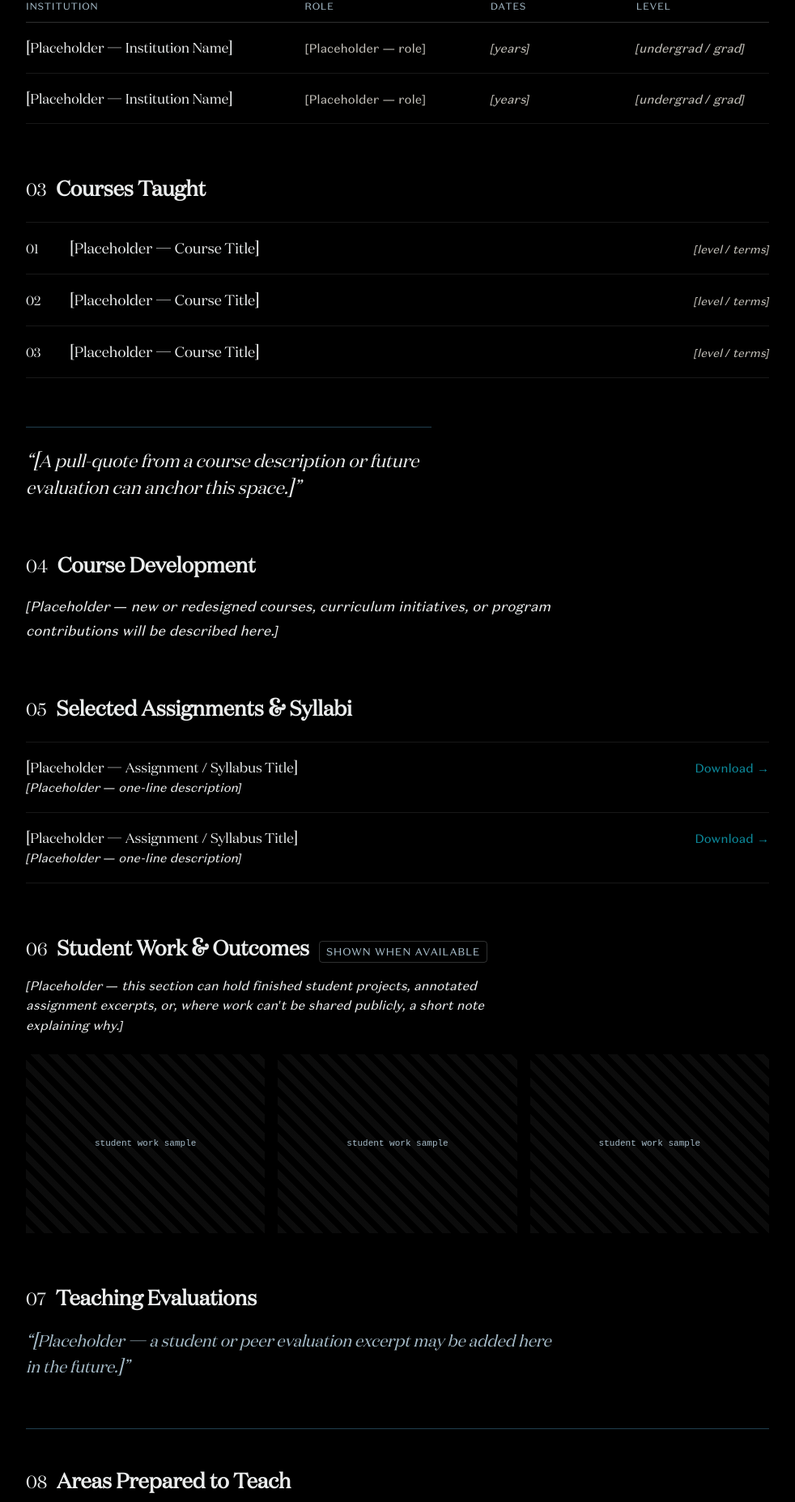
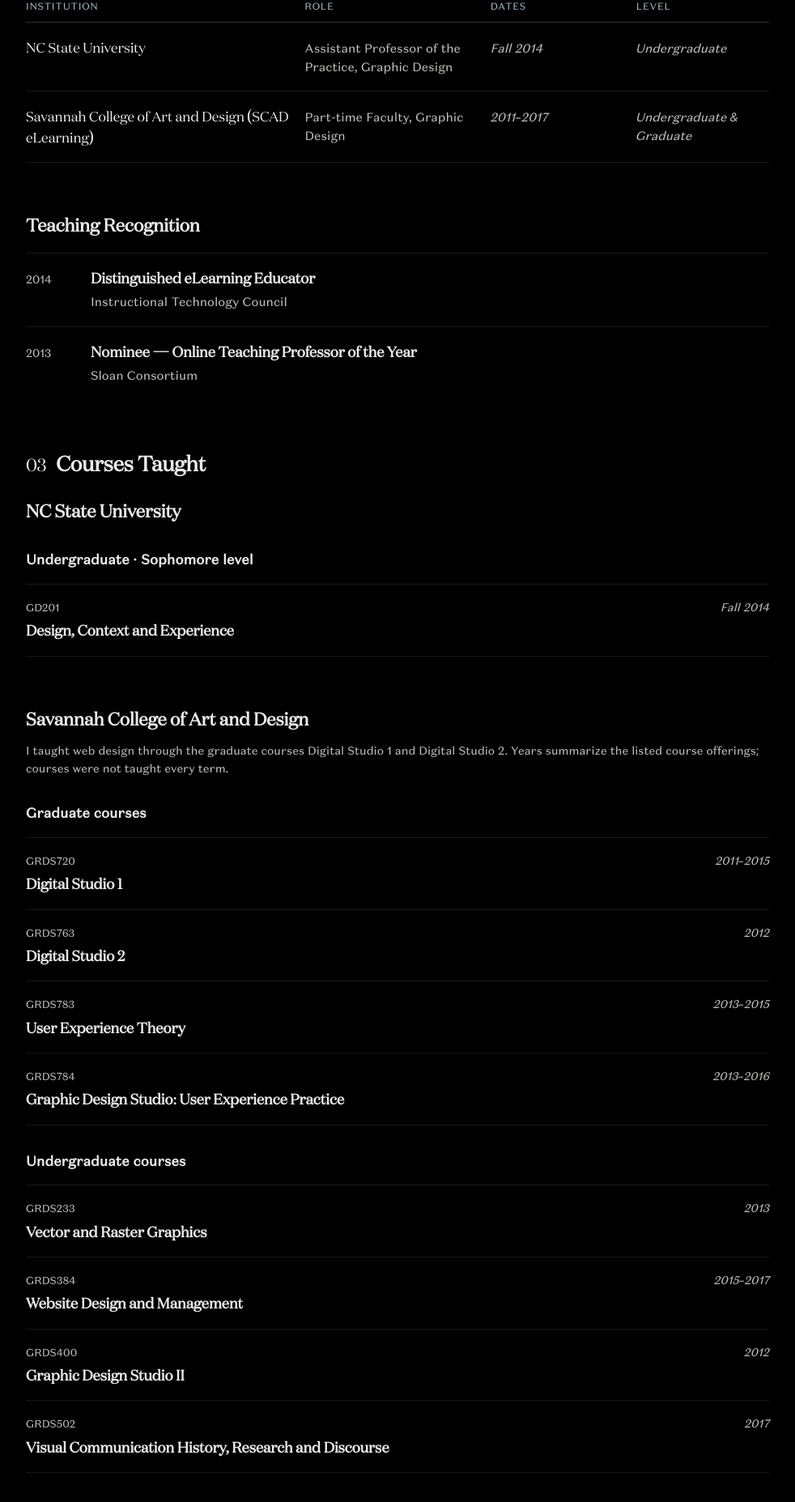
Before and after one commit to RHemstad/portfolio, a React (Vite) app: page /teaching in a window 1280 px wide. Shown: the part 880-2735 px from the top of the page at 81% size, without its empty margins (32-1014 px from the left). Built offline with nearby package versions, Linux system fonts and the light colour scheme.

Commit message:
fix: adding teaching content

```diff
--- a/src/pages.css
+++ b/src/pages.css
@@ -661,7 +661,7 @@
   color: var(--color-text-primary);
 }
 
-.teaching-column .provisional-note {
+.teaching-column p {
   font-size: 15.5px;
   line-height: 1.6;
   color: var(--color-text-primary);
@@ -1933,6 +1933,48 @@ a.link-body:visited {
   color: var(--color-text-muted);
 }
 
+.teaching-recognition {
+  margin: 0 0 var(--teach-section-gap);
+  padding: 0;
+}
+
+.teaching-recognition > h3 {
+  margin: 0 0 18px;
+  font-size: 22px;
+}
+
+.teaching-recognition-list {
+  list-style: none;
+  padding: 0;
+  margin: 0;
+}
+
+.teaching-recognition-list > li {
+  display: grid;
+  grid-template-columns: 64px minmax(0, 1fr);
+  gap: 16px;
+  align-items: baseline;
+  padding-block: var(--teach-row-pad);
+  border-top: var(--border-width-thin) solid var(--color-border-light);
+}
+
+.teaching-recognition-year {
+  font-size: 14px;
+  color: var(--color-text-muted);
+}
+
+.teaching-recognition-list h4 {
+  margin: 0;
+  font-size: var(--teach-course-title-size);
+  line-height: 1.4;
+}
+
+.teaching-recognition-list p {
+  margin: 6px 0 0;
+  font-size: var(--teach-appt-field-size);
+  color: var(--color-text-muted);
+}
+
 @media (max-width: 767px) {
   .teaching-appt-header-row {
     display: none;
@@ -1941,10 +1983,38 @@ a.link-body:visited {
 
 /* ----- 03 Courses Taught ----- */
 
+.teaching-course-institution {
+  margin-bottom: var(--teach-section-gap);
+}
+
+.teaching-course-institution > h3 {
+  margin: 0 0 12px;
+  font-size: 22px;
+}
+
+.teaching-course-note {
+  margin: 0;
+  font-size: 14px;
+  color: var(--color-text-muted);
+  line-height: 1.6;
+}
+
+.teaching-course-group {
+  margin-top: 32px;
+}
+
+.teaching-course-group > h4 {
+  margin: 0 0 16px;
+  font-family: var(--font-sans);
+  font-size: 17px;
+}
+
 .teaching-courses-list {
   display: flex;
   flex-direction: column;
-  margin-bottom: var(--teach-section-gap);
+  list-style: none;
+  margin: 0;
+  padding: 0;
 }
 
 .teaching-course-row {
@@ -1955,25 +2025,53 @@ a.link-body:visited {
   padding-block: var(--teach-row-pad);
   border-top: var(--border-width-thin) solid var(--color-border-light);
 }
-.teaching-course-row--last {
+.teaching-course-row:last-child {
   border-bottom: var(--border-width-thin) solid var(--color-border-light);
 }
 
-.teaching-course-num {
+.teaching-course-code {
+  display: block;
+  margin-bottom: 6px;
+  color: var(--color-text-muted);
+  font-size: 13px;
+}
+.teaching-course-title {
+  margin: 0;
   font-family: var(--font-serif);
   color: var(--color-text-primary);
-  font-size: 16px;
-}
-.teaching-course-title {
-  font-family: var(--font-serif);
-  color: var(--color-text-primary);
   font-size: var(--teach-course-title-size);
+  line-height: 1.4;
 }
 .teaching-course-terms {
   font-style: italic;
   color: var(--color-text-muted);
   font-size: 14px;
   white-space: nowrap;
+}
+
+.teaching-advising {
+  font-size: var(--teach-body-size);
+  line-height: 1.65;
+}
+
+.teaching-advising-list {
+  margin: 0 0 24px;
+  padding-left: 20px;
+}
+
+.teaching-advising > h5 {
+  margin: 0 0 12px;
+  font-family: var(--font-sans);
+  font-size: 15px;
+}
+
+.teaching-thesis-students {
+  list-style: none;
+  margin: 0;
+  padding: 0;
+  display: grid;
+  grid-template-columns: repeat(auto-fit, minmax(min(100%, 200px), 1fr));
+  gap: 8px 24px;
 }
 
 .teaching-pull-quote {
@@ -2074,19 +2172,44 @@ a.link-body:visited {
   text-align: center;
 }
 
-/* ----- 07 Teaching Evaluations ----- */
+/* ----- 05 Teaching Feedback ----- */
+
+.teaching-evals-section {
+  margin-bottom: var(--teach-section-gap);
+}
+
+.teaching-feedback-excerpt {
+  margin: 0;
+  max-width: 58ch;
+}
+
+.teaching-feedback-excerpt + .teaching-feedback-excerpt {
+  margin-top: 32px;
+}
 
 .teaching-evals-quote {
   font-family: var(--font-serif);
   font-style: italic;
-  font-size: 20px;
+  font-size: clamp(17px, 2vw, 20px);
   line-height: 1.6;
-  color: var(--color-text-subtle);
-  margin: 0 0 var(--teach-section-gap);
+  color: var(--color-text-primary);
+  margin: 0;
   max-width: 52ch;
 }
 
-/* ----- 08 Areas Prepared to Teach (closing) ----- */
+.teaching-evals-quote p {
+  margin: 0;
+}
+
+.teaching-feedback-attribution {
+  margin-top: 12px;
+  font-family: var(--font-sans);
+  font-size: 13px;
+  line-height: 1.6;
+  color: var(--color-text-muted);
+}
+
+/* ----- 06 Areas Prepared to Teach (closing) ----- */
 
 .teaching-areas {
   border-top: var(--border-width-thin) solid var(--color-border-accent);
--- a/src/pages/Teaching.jsx
+++ b/src/pages/Teaching.jsx
@@ -7,15 +7,11 @@ import PhilosophySection from './teaching/PhilosophySection';
 import AppointmentsSection from './teaching/AppointmentsSection';
 import CoursesSection from './teaching/CoursesSection';
 import DevelopmentSection from './teaching/DevelopmentSection';
-import AssignmentsSection from './teaching/AssignmentsSection';
-import StudentWorkSection from './teaching/StudentWorkSection';
 import EvaluationsSection from './teaching/EvaluationsSection';
 import AreasSection from './teaching/AreasSection';
 
-/* New second-level page (design_handoff_teaching_page, "2a" approved),
-   reached from the homepage's Teaching section. All body content below
-   the hero is placeholder per the handoff's content guidelines — do
-   not invent institutions, courses, dates, quotes, or credentials. */
+// Confirmed teaching records and feedback sit alongside remaining draft
+// placeholders. Do not invent institutions, dates, quotes, or credentials.
 function Teaching() {
   // Hash-scroll and top-of-page scroll on route change are now handled
   // globally by <ScrollManager /> (see App.jsx).
@@ -38,8 +34,6 @@ function Teaching() {
             <AppointmentsSection />
             <CoursesSection />
             <DevelopmentSection />
-            <AssignmentsSection />
-            <StudentWorkSection />
             <EvaluationsSection />
             <AreasSection />
           </div>
--- a/src/pages/home/TeachingSection.jsx
+++ b/src/pages/home/TeachingSection.jsx
@@ -1,8 +1,3 @@
-/* Teaching section — new for the redesign, no prior content to migrate.
-   Everything bracketed below is a clearly-labeled placeholder standing in
-   for content that hasn't been finalized yet (see project constraints:
-   do not invent teaching history, courses, or credentials). Layout is
-   the approved "numbered column" treatment — no card/border boxes. */
 import { Link } from 'react-router-dom';
 
 function TeachingSection() {
@@ -11,35 +6,34 @@ function TeachingSection() {
       <div className="section-content">
         <div className="teaching-heading-row">
           <h2>Teaching</h2>
-          <span className="provisional-tag">Placeholder</span>
         </div>
 
         <p className="teaching-intro">
-          [Placeholder — a short introduction to teaching philosophy and academic interests will go here.]
+          My teaching connects graphic design, web design, and user experience through hands-on projects, experimentation, and individual feedback.
         </p>
 
         <div className="teaching-grid">
           <div className="teaching-column">
             <span className="teaching-number">01</span>
-            <h3>Selected Courses</h3>
-            <p className="provisional-note">[Placeholder — courses, institutions, terms taught.]</p>
+            <h3>Teaching Experience</h3>
+            <p>Undergraduate and graduate teaching at SCAD eLearning, and undergraduate teaching at NC State University.</p>
           </div>
 
           <div className="teaching-column">
             <span className="teaching-number">02</span>
-            <h3>Teaching Philosophy</h3>
-            <p className="provisional-note">[Placeholder — a short statement of approach and values.]</p>
+            <h3>Course Development</h3>
+            <p>Developed and taught User Experience Theory, a graduate course exploring the foundations of UX.</p>
           </div>
 
           <div className="teaching-column">
             <span className="teaching-number">03</span>
-            <h3>Guest Lectures</h3>
-            <p className="provisional-note">[Placeholder — guest lectures &amp; workshops.]</p>
+            <h3>Teaching Recognition</h3>
+            <p>Named a Distinguished eLearning Educator by the Instructional Technology Council in 2014.</p>
           </div>
         </div>
 
         <Link to="/teaching" className="link-editorial">
-          View full teaching page →
+          Explore my teaching →
         </Link>
       </div>
     </section>
--- a/src/pages/teaching/AppointmentsSection.jsx
+++ b/src/pages/teaching/AppointmentsSection.jsx
@@ -1,9 +1,3 @@
-/* 02 Institutions & Appointments — masthead-style table. Column headers
-   only render meaningfully on tablet/desktop; on mobile the grid
-   collapses to stacked rows and the header row is hidden via CSS
-   (redundant once stacked). Two placeholder rows, matching the
-   approved design — do not invent institution names, roles, dates, or
-   levels. */
 function AppointmentsSection() {
   return (
     <div id="tp-appointments" className="teaching-appt-section">
@@ -20,18 +14,38 @@ function AppointmentsSection() {
       </div>
 
       <div className="teaching-appt-row">
-        <span className="teaching-appt-name">[Placeholder — Institution Name]</span>
-        <span className="teaching-appt-field">[Placeholder — role]</span>
-        <span className="teaching-appt-field teaching-appt-field--italic">[years]</span>
-        <span className="teaching-appt-field teaching-appt-field--italic">[undergrad / grad]</span>
+        <span className="teaching-appt-name">NC State University</span>
+        <span className="teaching-appt-field">Assistant Professor of the Practice, Graphic Design</span>
+        <span className="teaching-appt-field teaching-appt-field--italic">Fall 2014</span>
+        <span className="teaching-appt-field teaching-appt-field--italic">Undergraduate</span>
       </div>
 
       <div className="teaching-appt-row teaching-appt-row--last">
-        <span className="teaching-appt-name">[Placeholder — Institution Name]</span>
-        <span className="teaching-appt-field">[Placeholder — role]</span>
-        <span className="teaching-appt-field teaching-appt-field--italic">[years]</span>
-        <span className="teaching-appt-field teaching-appt-field--italic">[undergrad / grad]</span>
+        <span className="teaching-appt-name">Savannah College of Art and Design (SCAD eLearning)</span>
+        <span className="teaching-appt-field">Part-time Faculty, Graphic Design</span>
+        <span className="teaching-appt-field teaching-appt-field--italic">2011–2017</span>
+        <span className="teaching-appt-field teaching-appt-field--italic">Undergraduate &amp; Graduate</span>
       </div>
+
+      <section className="teaching-recognition" aria-labelledby="teaching-recognition-heading">
+        <h3 id="teaching-recognition-heading">Teaching Recognition</h3>
+        <ul className="teaching-recognition-list">
+          <li>
+            <span className="teaching-recognition-year">2014</span>
+            <div>
+              <h4>Distinguished eLearning Educator</h4>
+              <p>Instructional Technology Council</p>
+            </div>
+          </li>
+          <li>
+            <span className="teaching-recognition-year">2013</span>
+            <div>
+              <h4>Nominee — Online Teaching Professor of the Year</h4>
+              <p>Sloan Consortium</p>
+            </div>
+          </li>
+        </ul>
+      </section>
     </div>
   );
 }
--- a/src/pages/teaching/AreasSection.jsx
+++ b/src/pages/teaching/AreasSection.jsx
@@ -1,4 +1,4 @@
-/* 08 Areas Prepared to Teach — the closing section: gold top rule, and
+/* 06 Areas Prepared to Teach — the closing section: gold top rule, and
    the largest heading/body treatment of any placeholder list on the
    page, by design, so the page ends on this rather than trailing off.
    Five placeholder subject areas, separated by " · ". */
@@ -8,7 +8,7 @@ function AreasSection() {
   return (
     <div id="tp-areas" className="teaching-areas">
       <div className="teaching-section-heading">
-        <span className="teaching-section-number">08</span>
+        <span className="teaching-section-number">06</span>
         <h2 className="teaching-areas-heading">Areas Prepared to Teach</h2>
       </div>
 
--- a/src/pages/teaching/CoursesSection.jsx
+++ b/src/pages/teaching/CoursesSection.jsx
@@ -1,6 +1,30 @@
-/* 03 Courses Taught — numbered index list, followed by a full-width
-   pull-quote placeholder bordered on top with the gold rule. Three
-   placeholder courses, matching the approved design. */
+const courseGroups = [
+  {
+    level: 'Graduate courses',
+    courses: [
+      { code: 'GRDS720', title: 'Digital Studio 1', years: '2011–2015' },
+      { code: 'GRDS763', title: 'Digital Studio 2', years: '2012' },
+      { code: 'GRDS783', title: 'User Experience Theory', years: '2013–2015' },
+      { code: 'GRDS784', title: 'Graphic Design Studio: User Experience Practice', years: '2013–2016' },
+    ],
+  },
+  {
+    level: 'Undergraduate courses',
+    courses: [
+      { code: 'GRDS233', title: 'Vector and Raster Graphics', years: '2013' },
+      { code: 'GRDS384', title: 'Website Design and Management', years: '2015–2017' },
+      { code: 'GRDS400', title: 'Graphic Design Studio II', years: '2012' },
+      { code: 'GRDS502', title: 'Visual Communication History, Research and Discourse', years: '2017' },
+    ],
+  },
+];
+
+const thesisStudents = [
+  'Nicole Guerrero', 'Joanna Smith', 'Jason Occhipinti', 'Brian Memmott',
+  'David Meyer', 'Ericca Garrison', 'Jason Beaty', 'Jenna Palermo',
+  'Peter Bella', 'Robert Soracco',
+];
+
 function CoursesSection() {
   return (
     <div id="tp-courses" className="teaching-courses-section">
@@ -9,27 +33,55 @@ function CoursesSection() {
         <h2>Courses Taught</h2>
       </div>
 
-      <div className="teaching-courses-list">
-        <div className="teaching-course-row">
-          <span className="teaching-course-num">01</span>
-          <span className="teaching-course-title">[Placeholder — Course Title]</span>
-          <span className="teaching-course-terms">[level / terms]</span>
-        </div>
-        <div className="teaching-course-row">
-          <span className="teaching-course-num">02</span>
-          <span className="teaching-course-title">[Placeholder — Course Title]</span>
-          <span className="teaching-course-terms">[level / terms]</span>
-        </div>
-        <div className="teaching-course-row teaching-course-row--last">
-          <span className="teaching-course-num">03</span>
-          <span className="teaching-course-title">[Placeholder — Course Title]</span>
-          <span className="teaching-course-terms">[level / terms]</span>
+      <div className="teaching-course-institution">
+        <h3>NC State University</h3>
+        <div className="teaching-course-group">
+          <h4>Undergraduate · Sophomore level</h4>
+          <ul className="teaching-courses-list">
+            <li className="teaching-course-row">
+              <div>
+                <span className="teaching-course-code">GD201</span>
+                <h5 className="teaching-course-title">Design, Context and Experience</h5>
+              </div>
+              <span className="teaching-course-terms">Fall 2014</span>
+            </li>
+          </ul>
         </div>
       </div>
 
-      <p className="teaching-pull-quote">
-        &ldquo;[A pull-quote from a course description or future evaluation can anchor this space.]&rdquo;
-      </p>
+      <div className="teaching-course-institution">
+        <h3>Savannah College of Art and Design</h3>
+        <p className="teaching-course-note">I taught web design through the graduate courses Digital Studio 1 and Digital Studio 2. Years summarize the listed course offerings; courses were not taught every term.</p>
+
+        {courseGroups.map(({ level, courses }) => (
+          <div key={level} className="teaching-course-group">
+            <h4>{level}</h4>
+            <ul className="teaching-courses-list">
+              {courses.map(({ code, title, years }) => (
+                <li key={code} className="teaching-course-row">
+                  <div>
+                    <span className="teaching-course-code">{code}</span>
+                    <h5 className="teaching-course-title">{title}</h5>
+                  </div>
+                  <span className="teaching-course-terms">{years}</span>
+                </li>
+              ))}
+            </ul>
+          </div>
+        ))}
+
+        <div className="teaching-course-group teaching-advising">
+          <h4>Advising &amp; Supervision</h4>
+          <ul className="teaching-advising-list">
+            <li>Graduate Teaching Internship advisor — Hiram Henriquez, Winter 2013</li>
+            <li>Independent study — Maggie Shiyao Peng, Summer 2012</li>
+          </ul>
+          <h5>Thesis students</h5>
+          <ul className="teaching-thesis-students">
+            {thesisStudents.map((name) => <li key={name}>{name}</li>)}
+          </ul>
+        </div>
+      </div>
     </div>
   );
 }
--- a/src/pages/teaching/DevelopmentSection.jsx
+++ b/src/pages/teaching/DevelopmentSection.jsx
@@ -1,5 +1,3 @@
-/* 04 Course Development — a single placeholder paragraph; no list
-   structure yet since the content doesn't exist to structure further. */
 function DevelopmentSection() {
   return (
     <div id="tp-development" className="teaching-development-section">
@@ -9,7 +7,7 @@ function DevelopmentSection() {
       </div>
 
       <p className="teaching-body teaching-development-body">
-        [Placeholder — new or redesigned courses, curriculum initiatives, or program contributions will be described here.]
+        I developed and taught GRDS783 — User Experience Theory, a graduate course at Savannah College of Art and Design. I taught the course in 2013, 2014, and 2015.
       </p>
     </div>
   );
--- a/src/pages/teaching/EvaluationsSection.jsx
+++ b/src/pages/teaching/EvaluationsSection.jsx
@@ -1,18 +1,28 @@
-/* 07 Teaching Evaluations — deliberately quieter than section 01's
-   guiding-principle quote: a single faded italic placeholder line,
-   structured so it can be swapped for a real excerpt + attribution
-   later. */
 function EvaluationsSection() {
   return (
     <div id="tp-evals" className="teaching-evals-section">
       <div className="teaching-section-heading teaching-section-heading--tight">
-        <span className="teaching-section-number">07</span>
-        <h2>Teaching Evaluations</h2>
+        <span className="teaching-section-number">05</span>
+        <h2>Teaching Feedback</h2>
       </div>
 
-      <p className="teaching-evals-quote">
-        &ldquo;[Placeholder — a student or peer evaluation excerpt may be added here in the future.]&rdquo;
-      </p>
+      <figure className="teaching-feedback-excerpt">
+        <blockquote className="teaching-evals-quote">
+          <p>&ldquo;Professor Hemstad provided clear feedback to her students that was reflective of their understanding and progress in each unit and focused on their continued success. … Thank you for your outstanding teaching in this online class.&rdquo;</p>
+        </blockquote>
+        <figcaption className="teaching-feedback-attribution">
+          SCAD eLearning course observation · GRDS720: Digital Studio 1 · November 2011
+        </figcaption>
+      </figure>
+
+      <figure className="teaching-feedback-excerpt">
+        <blockquote className="teaching-evals-quote">
+          <p>&ldquo;Rebecca made this class rewarding, enjoyable and relevant, and helped take me (a novice) from having no experience to feeling comfortable and ready to take on more web projects.&rdquo;</p>
+        </blockquote>
+        <figcaption className="teaching-feedback-attribution">
+          Former student, SCAD eLearning · GRDS720: Digital Studio 1 · Winter 2012
+        </figcaption>
+      </figure>
     </div>
   );
 }
--- a/src/pages/teaching/TeachingToc.jsx
+++ b/src/pages/teaching/TeachingToc.jsx
@@ -3,10 +3,8 @@ const TOC_ITEMS = [
   { id: 'tp-appointments', label: '02 Appointments' },
   { id: 'tp-courses', label: '03 Courses' },
   { id: 'tp-development', label: '04 Development' },
-  { id: 'tp-assignments', label: '05 Assignments' },
-  { id: 'tp-studentwork', label: '06 Student Work' },
-  { id: 'tp-evals', label: '07 Evaluations' },
-  { id: 'tp-areas', label: '08 Areas Prepared' },
+  { id: 'tp-evals', label: '05 Feedback' },
+  { id: 'tp-areas', label: '06 Areas Prepared' },
 ];
 
 function scrollToSection(event, id) {
--- a/src/tokens.css
+++ b/src/tokens.css
@@ -377,7 +377,7 @@
   --teach-row-pad: 18px;
   --teach-appt-name-size: 17px;
   --teach-appt-field-size: 15px;
-  --teach-course-cols: 40px 1fr auto;
+  --teach-course-cols: minmax(0, 1fr) auto;
   --teach-course-title-size: 18px;
   --teach-pull-quote-size: 22px;
   --teach-assignment-dir: row;
@@ -419,7 +419,7 @@
     --teach-row-pad: 12px;
     --teach-appt-name-size: 15px;
     --teach-appt-field-size: 13.5px;
-    --teach-course-cols: 24px 1fr;
+    --teach-course-cols: 1fr;
     --teach-course-title-size: 14px;
     --teach-pull-quote-size: 17px;
     --teach-assignment-dir: column;
```
